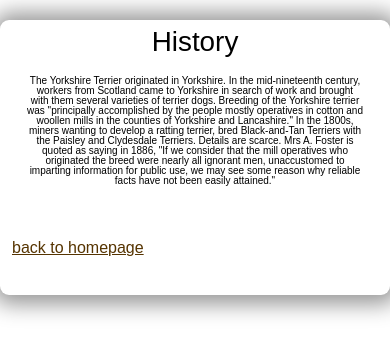
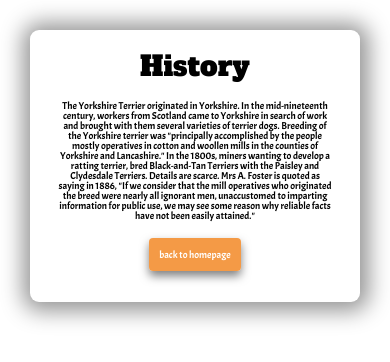
Before and after one commit to Irenkawww/My-dog, a plain HTML site: page history.html in a window 390 px wide. Drawn offline with nearby package versions, Linux system fonts and the light colour scheme.

Commit message:
changed fonts, +bootstrap, made responsive

```diff
--- a/history.html
+++ b/history.html
@@ -20,26 +20,42 @@
       integrity="sha384-geWF76RCwLtnZ8qwWowPQNguL3RmwHVBC9FhGdlKrxdiJJigb/j/68SIy3Te4Bkz"
       crossorigin="anonymous"
     ></script>
+    <link rel="preconnect" href="https://fonts.googleapis.com" />
+    <link rel="preconnect" href="https://fonts.gstatic.com" crossorigin />
+    <link
+      href="https://fonts.googleapis.com/css2?family=Acme&family=Alfa+Slab+One&display=swap"
+      rel="stylesheet"
+    />
     <title>The Yorkshire Terrier's historical background</title>
   </head>
   <body>
-    <div class="container">
-      <h1>History</h1>
-      <p>
-        The Yorkshire Terrier originated in Yorkshire. In the mid-nineteenth
-        century, workers from Scotland came to Yorkshire in search of work and
-        brought with them several varieties of terrier dogs. Breeding of the
-        Yorkshire terrier was "principally accomplished by the people mostly
-        operatives in cotton and woollen mills in the counties of Yorkshire and
-        Lancashire." In the 1800s, miners wanting to develop a ratting terrier,
-        bred Black-and-Tan Terriers with the Paisley and Clydesdale Terriers.
-        Details are scarce. Mrs A. Foster is quoted as saying in 1886, "If we
-        consider that the mill operatives who originated the breed were nearly
-        all ignorant men, unaccustomed to imparting information for public use,
-        we may see some reason why reliable facts have not been easily
-        attained."
-      </p>
-      <a href="/" class="links">back to homepage</a>
+    <div class="container text-center">
+      <div class="row align-items-center">
+        <div class="col-sm-1"></div>
+        <div class="col-sm-10 page">
+          <h1>History</h1>
+          <p>
+            The Yorkshire Terrier originated in Yorkshire. In the mid-nineteenth
+            century, workers from Scotland came to Yorkshire in search of work
+            and brought with them several varieties of terrier dogs. Breeding of
+            the Yorkshire terrier was "principally accomplished by the people
+            mostly operatives in cotton and woollen mills in the counties of
+            Yorkshire and Lancashire." In the 1800s, miners wanting to develop a
+            ratting terrier, bred Black-and-Tan Terriers with the Paisley and
+            Clydesdale Terriers. Details are scarce. Mrs A. Foster is quoted as
+            saying in 1886, "If we consider that the mill operatives who
+            originated the breed were nearly all ignorant men, unaccustomed to
+            imparting information for public use, we may see some reason why
+            reliable facts have not been easily attained."
+          </p>
+          <div class="links">
+            <div class="navigation-links">
+              <a href="/">back to homepage</a>
+            </div>
+          </div>
+        </div>
+        <div class="col-sm-1"></div>
+      </div>
     </div>
   </body>
 </html>
--- a/src/style.css
+++ b/src/style.css
@@ -1,10 +1,12 @@
 body{
     background-color: rgb(244, 231, 216);
-    max-width: 800px;
-    margin: auto;
-}
+    margin: 30px 30px;
+    padding: 30px 30px;
+   }
 h1 {
+    padding-top: 20px;
     text-align: center;
+    font-family: 'Alfa Slab One', cursive;
 }
 img {
 display: block;
@@ -14,64 +16,60 @@ border-radius: 6px;
 padding: 10px;
 }
 p {
-    padding: 10px;
-    margin: 10px;
-    border-radius: 4px;
+    padding: 15px;
+    margin: 15px;
     font-size: 18px;
-    line-height: 1.5;
     text-align: center;
+    font-family: 'Acme', sans-serif;
 }
-.container {
+.page {
     box-shadow: 1px 1px 22px 8px rgba(0, 0, 0, 0.42);
-    margin: 20px 50px;
-    padding: 5px 50px;
     color: #000;
-    max-width: 600px;
+    max-width: 700px;
+    margin: 0px 0px;
+    padding: 0px 0px;
     border-radius: 9px;
     font-family: "Cerbri sans", Arial, Helvetica, sans-serif;
 }
-.links {
-    display: flex;
-    margin-top: 40px;
-    color: rgb(86, 52, 1);
-    margin-bottom: 30px;
-}
-.centredlinks{
+.contactmelink {
     justify-content: center;
     font-size: 25px;
+    color:black;
+    font-family: 'Acme', sans-serif;
+   }
+   .space :hover{
+    text-decoration: none;
+    color: rgb(154, 92, 1);
+   }
+.space {
+    display: block;
+    margin: 50px auto;
+  }
+.links {
+display: block;
+margin: auto;
+margin-top: 10px;
+margin-bottom: 40px;
 }
-.centred {
-text-align: center;
-}
-.links:hover {
-    text-decoration: underline;
-    color: rgb(194, 117, 0);
-}
-.rowphotos {
-    display: flex;
-    justify-content: center;
-}
-
-.navigation-links {
-    display: flex;
-    margin-top: 10px;
-    justify-content: center;
-}
-
 .navigation-links a {
     margin: 10px;
     border-radius: 4px;
-    padding: 20px 15px;
+    padding: 10px 10px;
     text-decoration: none;
-    text-transform: capitalize;
-    margin-bottom: 30px;
+    background: rgb(244, 154, 70);
+    color: white;
+    box-shadow: 0 5px 10px rgba(0, 0, 0, 0.5);
+    font-family: 'Acme', sans-serif;
+}
+.navigation-links :hover {
+  text-decoration: none;
+  background:rgb(154, 92, 1) ;
 }
 
-.contact-link {
-    background: rgb(244, 154, 70);
-    box-shadow: 0 5px 10px rgba(0, 0, 0, 0.3);
-    color: white;
-    }
+ .rowphotos {
+   display: flex;
+   justify-content: center;
+}
 @media (max-width:800px) {
     h1 {
         font-size: 36px;
@@ -91,4 +89,10 @@ text-align: center;
         font-size: 10px;
         line-height: 1;
     }
+    .links {
+    font-size: 10px;
+    }
+    .space {
+    font-size: 15px;
+    }
 }
```
Also changed, not shown: contact.html (+21 -4 lines), index.html (+27 -20 lines), photo.html (+18 -2 lines).
